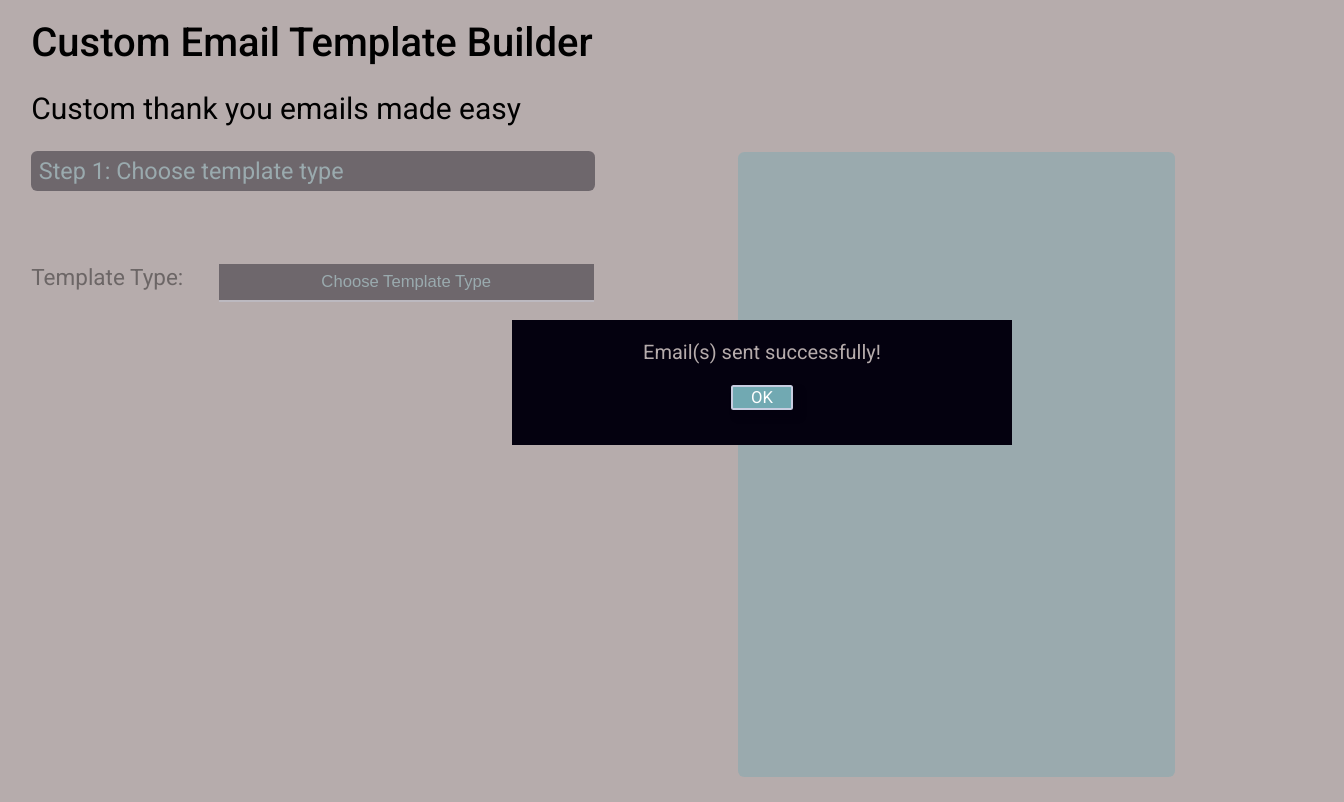
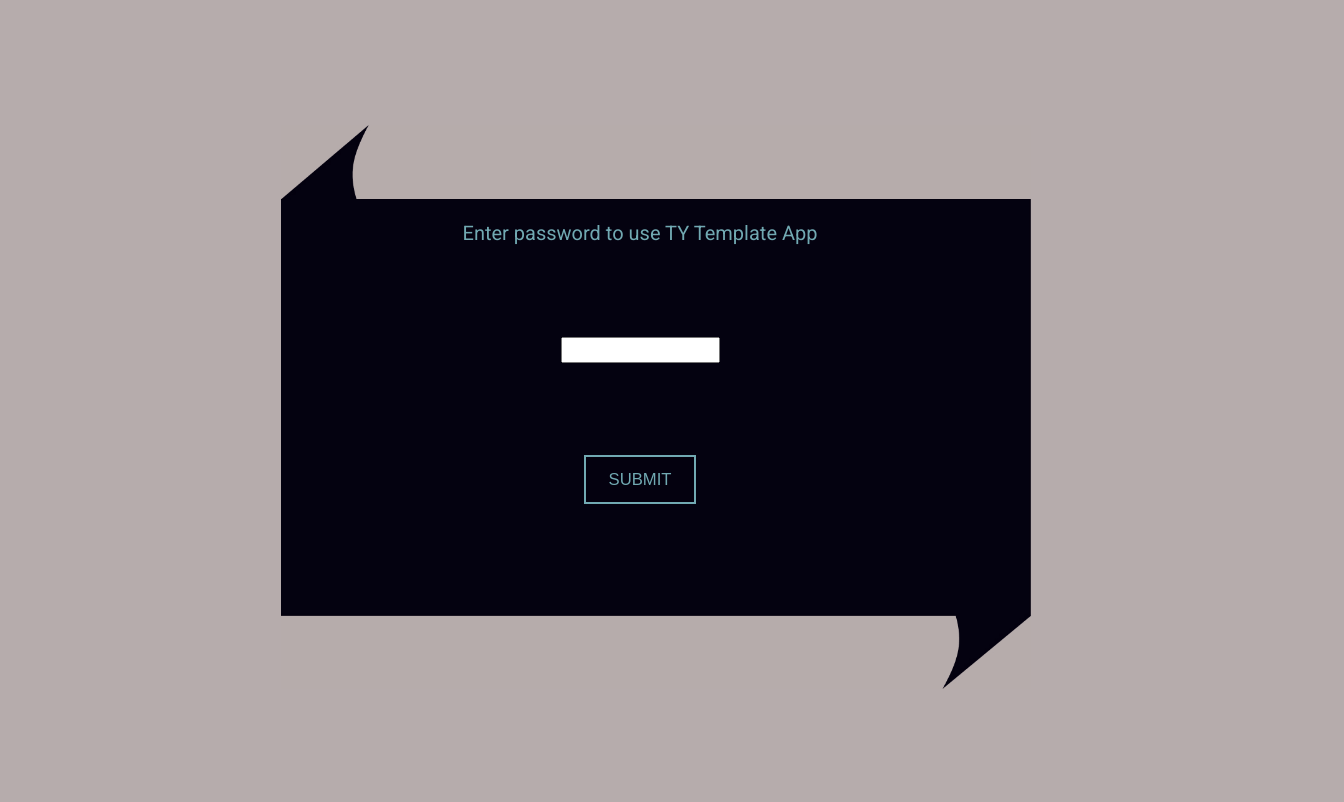
Before and after one commit to nizoom/TYTemplateBuilder, a React (Create React App) app in the folder client/: page / in a window 1280 px wide. Shown: the whole page, 1344 px wide, since content can reach past the window. Built offline with nearby package versions, Linux system fonts and the light colour scheme.

Commit message:
added login screen html and css

```diff
--- a/client/package.json
+++ b/client/package.json
@@ -6,6 +6,7 @@
     "@testing-library/jest-dom": "^5.16.1",
     "@testing-library/react": "^12.1.2",
     "@testing-library/user-event": "^13.5.0",
+    "dotenv": "^16.0.0",
     "moment": "^2.29.1",
     "react": "^17.0.2",
     "react-currency-input-field": "^3.6.3",
--- a/client/src/App.css
+++ b/client/src/App.css
@@ -6,10 +6,6 @@ body{
 
 }
 
-.step{
-  /* grid-column: span 1;
-  grid-row: row 1; */
-}
 
 .form-visualizer-grid{
   display: grid;
--- a/client/src/App.js
+++ b/client/src/App.js
@@ -4,12 +4,14 @@ import Visualizer from './emailvisualizer/visualizer';
 import PresentForm from './formfromtemplate/presentform';
 import NextStepBtn from './components/nextstepbtn/nextstepbtn'
 import MsgStatusPopup from './components/statuspopup/statuspopup';
+import LoginPage from './login/login';
+
 
 import React, {useState} from 'react'
 
 function App() {
 
-
+  // console.log(process.env.REACT_APP_PW)
   // track all user inputs on the form
 
   const [userChoices, setUserChoices] = useState({
@@ -120,10 +122,12 @@ function App() {
     setResultMessage(null)
   }
 
+  const authorized = false; // call function to assess authorization
 
   return (
 
-    <div className="App">
+    <div className="App">{
+      authorized ? <div>
       { resultMessage !== null ? <MsgStatusPopup status = {resultMessage} closePopUp = {closePopUp}/> : null }
 
       <header className="App-header">
@@ -171,8 +175,10 @@ function App() {
 
 
       </div>
-
       </div>
+      </div> :
+        <LoginPage/>
+      }
 
     </div>
   );
--- a/client/src/components/honoreecomponents/honoree.css
+++ b/client/src/components/honoreecomponents/honoree.css
@@ -137,7 +137,7 @@
     position:absolute;
     width:400px;
     height:100px;
-    left:40%;
+    left:35%;
     top:40%;
     margin:auto;
     color: #B6ACAC;
--- /dev/null
+++ b/client/src/login/login.css
@@ -0,0 +1,57 @@
+.inner-login-div{
+    position: absolute;
+
+    width: 300px;
+    left:0;
+    right: 0;
+    margin: 0 auto;
+    display: flex;
+    flex-direction: column;
+
+    height: 300px;
+    bottom: 200px;
+}
+
+.login-box{
+    margin-top: 10%;
+    margin-bottom: auto;
+    margin-right: auto;
+    margin-left: auto;
+    width: 600px;
+    text-align: center;
+    display: flex;
+
+}
+
+.inner-login-div p {
+    color: #71A9B2;
+    margin: auto;
+}
+
+.inner-login-div input{
+    width: 40%;
+    margin: auto;
+}
+.err{
+    width: 40%;
+    margin: auto;
+    border: 3px solid rgb(240, 65, 65);
+    border-radius: 2px;
+}
+
+.inner-login-div button{
+    width: 30%;
+    margin: auto;
+    background-color: #04010F;
+    color: #71A9B2;
+    border: 2px solid #71A9B2;
+    padding: 10px;
+    cursor: pointer;
+    transition: all .5s ease;
+}
+
+
+.inner-login-div button:hover{
+    color: #001F3F;
+    background-color: #71A9B2;
+}
--- /dev/null
+++ b/client/src/login/login.js
@@ -0,0 +1,34 @@
+import React, {useState} from 'react';
+import './login.css'
+import loginbox from './loginbox.jpg'
+
+const LoginPage = (props) => {
+
+    const [err, setErr] = useState(false)
+
+    function displayErr(){
+
+    }
+
+    function handleLoginSubmit(){
+
+    }
+
+    return (
+        <div className=''>
+
+            <img src = {loginbox} alt = 'login page' width = '600px' className='login-box'/>
+
+            <div className='inner-login-div'>
+                <p> Enter password to use TY Template App </p>
+
+                <input className={err ? 'err' : ''}/>
+
+                <button type = 'submit' onClick = {handleLoginSubmit}> SUBMIT </button>
+            </div>
+
+        </div>
+    )
+}
+
+export default LoginPage;
```
Also changed, not shown: client/src/login/loginbox.jpg (added), 1 other file (tests, documents, lock files or other folders).
